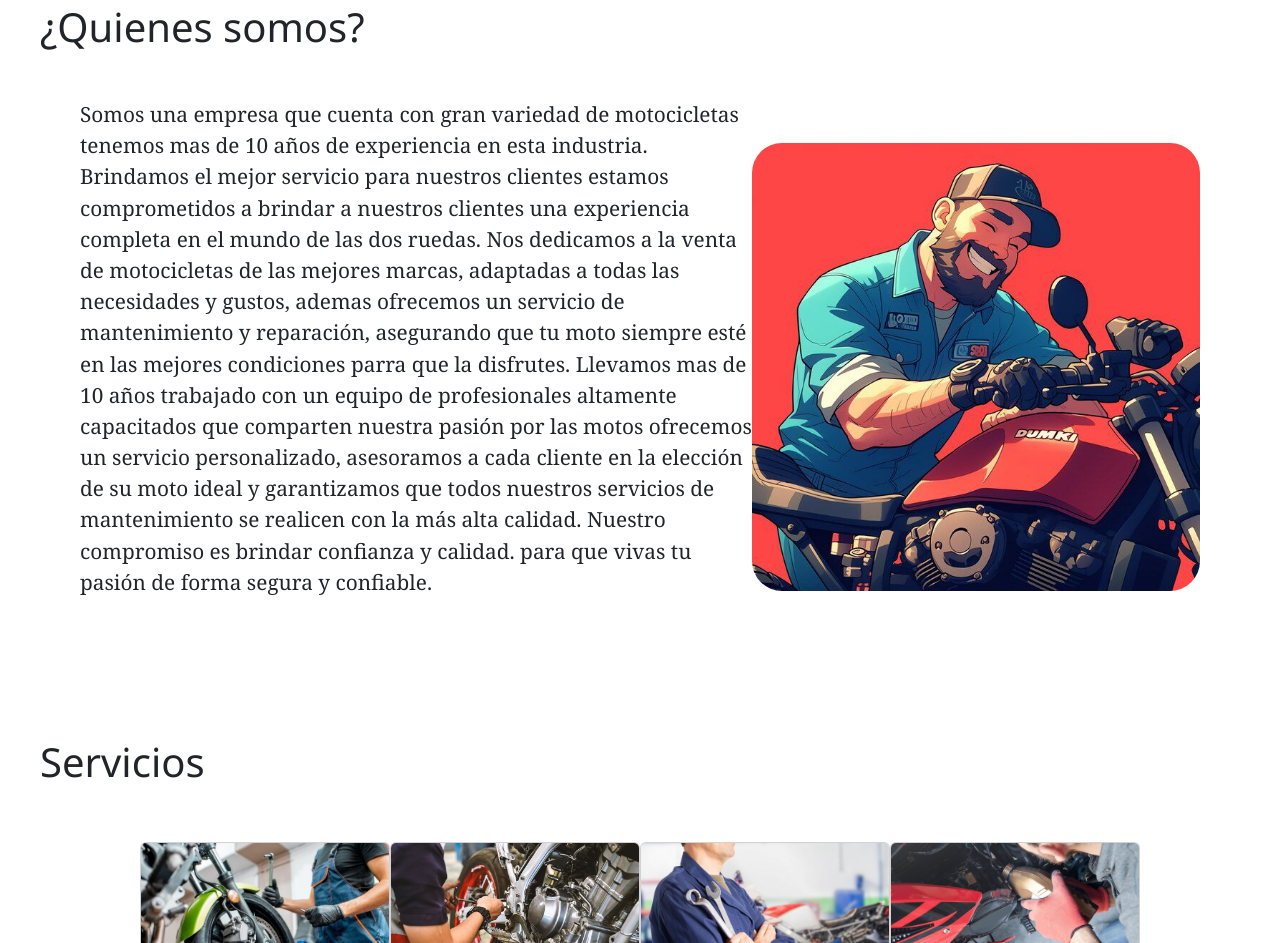
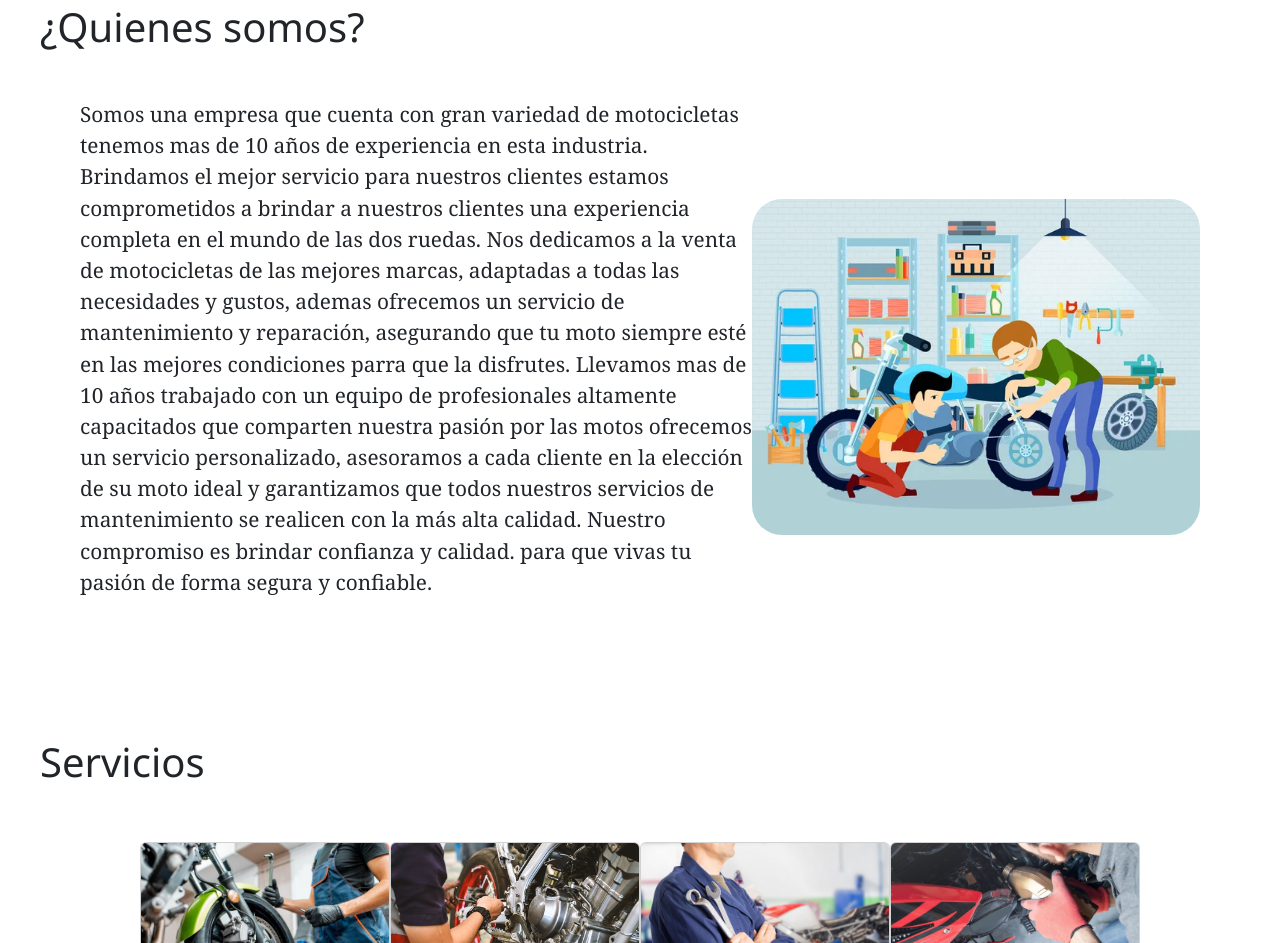
Before and after one commit to Nicolukas95/proyectoMotos, a plain HTML site: page index.html in a window 1280 px wide. Shown: the part 813-1756 px from the top of the page. Drawn offline with nearby package versions, Linux system fonts and the light colour scheme.

Commit message:
Update index.html

```diff
--- a/index.html
+++ b/index.html
@@ -98,7 +98,7 @@
             ofrecemos un servicio personalizado, asesoramos a cada cliente  en la elección de su moto ideal y garantizamos que todos nuestros servicios de mantenimiento se realicen
             con la más alta calidad.
             Nuestro compromiso es brindar confianza y calidad. para que vivas tu pasión de forma segura y confiable. </p> <br>
-    <img src="images/Imagen6.jpeg" class="imagen6" alt="">
+    <img src="images/imagen7.jpg" class="imagen6" alt="">
     </div>
 
     </p>
```
